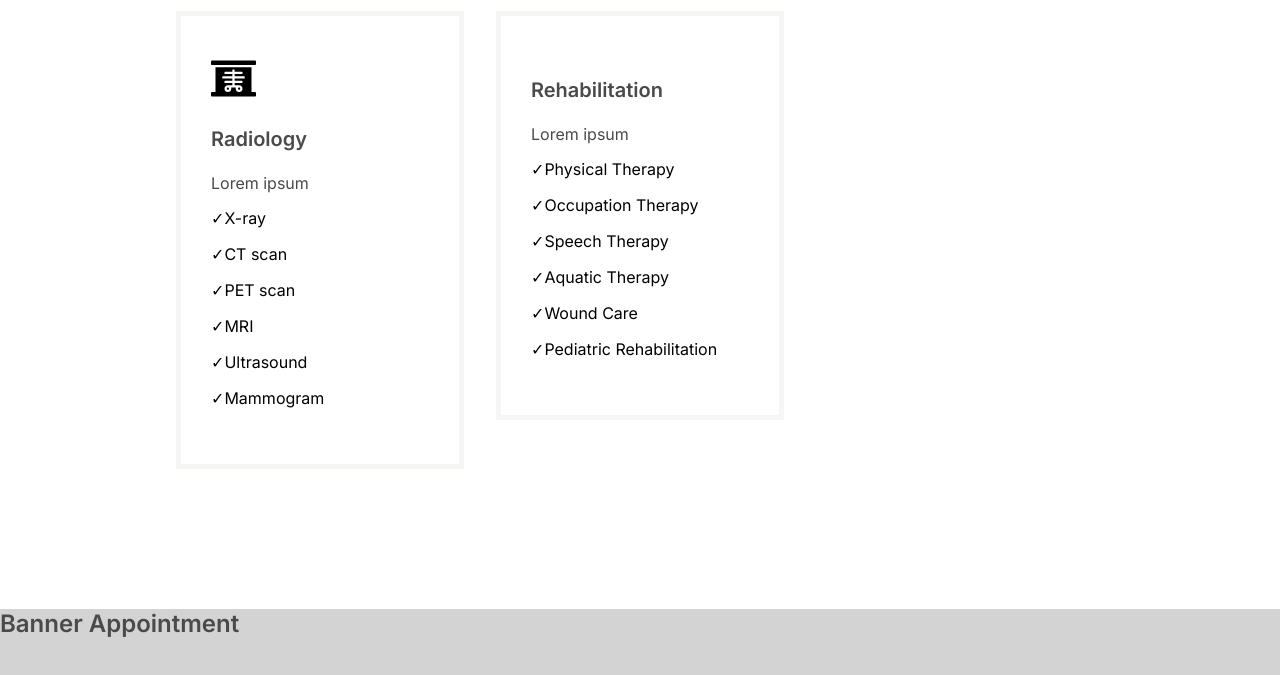
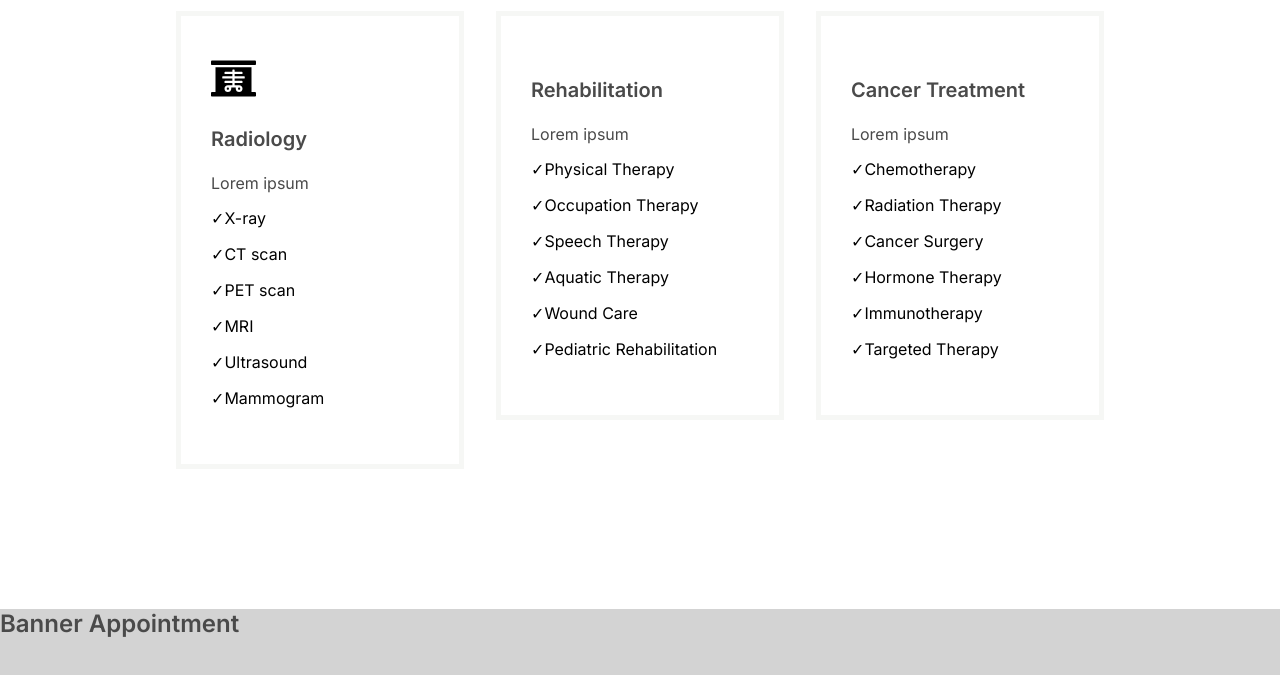
Before and after one commit to nmr15/appointment-front, a React (Vite) app: page / in a window 1280 px wide. Shown: the part 1249-1924 px from the top of the page. Built offline with nearby package versions, Linux system fonts and the light colour scheme.

Commit message:
update ServicesMediumList

```diff
--- a/src/Components/ServicesMediumList.jsx
+++ b/src/Components/ServicesMediumList.jsx
@@ -3,7 +3,8 @@ import { FaXRay } from "react-icons/fa";
 
 const services = [
   {id: "1", icon: <FaXRay className="icon" />, title: "Radiology", desc: "Lorem ipsum", list: ["X-ray", "CT scan", "PET scan", "MRI", "Ultrasound", "Mammogram"]},
-  {id: "2", icon: "", title: "Rehabilitation", desc: "Lorem ipsum", list: ["Physical Therapy", "Occupation Therapy", "Speech Therapy", "Aquatic Therapy", "Wound Care", "Pediatric Rehabilitation"]}
+  {id: "2", icon: "", title: "Rehabilitation", desc: "Lorem ipsum", list: ["Physical Therapy", "Occupation Therapy", "Speech Therapy", "Aquatic Therapy", "Wound Care", "Pediatric Rehabilitation"]},
+  {id: "3", icon: "", title: "Cancer Treatment", desc: "Lorem ipsum", list: ["Chemotherapy", "Radiation Therapy", "Cancer Surgery", "Hormone Therapy", "Immunotherapy", "Targeted Therapy"]}
 ]
 
 const ServicesMediumList = () =>
```
